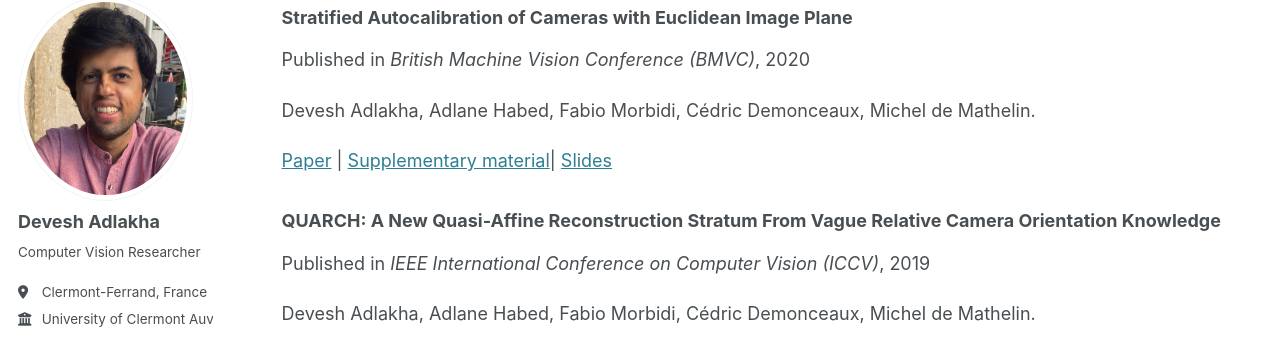
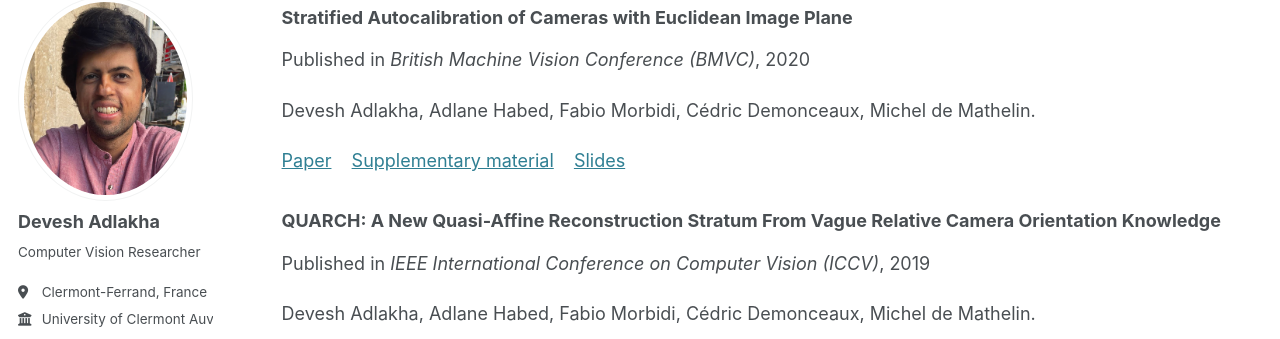
Before and after one commit to devadlakha/devadlakha.github.io, a Jekyll site: the page built from _pages/publications.html, in a window 1280 px wide and 900 px high, scrolled down 507 px. Shown: the part 110-449 px from the top of the window. Built offline with Jekyll 4.4.1, drawn with Linux system fonts in a browser that asks for light colours; some web fonts are replaced.

Commit message:
Update archive-single.html

```diff
--- a/_includes/archive-single.html
+++ b/_includes/archive-single.html
@@ -76,7 +76,15 @@
       <p>Recommended citation: {{ post.citation }}</p>
     {% elsif post.paperurl %}
       <p><a href=" {{ post.paperurl }} ">{% if post.category == "theses" %}PhD Thesis{% else %}Paper{% endif %}</a>
-      {% if post.supplementary %}| <a href="{{ post.supplementary }}">Supplementary material</a>{% endif %}{% if post.slidesurl %}| <a href="{{ post.slidesurl }}">Slides</a>{% endif %}</p>
+      {% if post.supplementary %}
+        <span style="display: inline-block; width: 10px;"></span>
+        <a href="{{ post.supplementary }}">Supplementary material</a>
+        {% endif %}
+        {% if post.slidesurl %}
+        <span style="display: inline-block; width: 10px;"></span>
+        <a href="{{ post.slidesurl }}">Slides</a>
+        {% endif %}
+      </p>
     {% elsif post.slidesurl %}
       <p><a href="{{ post.slidesurl }}">Slides</a></p>
     {% endif %}
```
